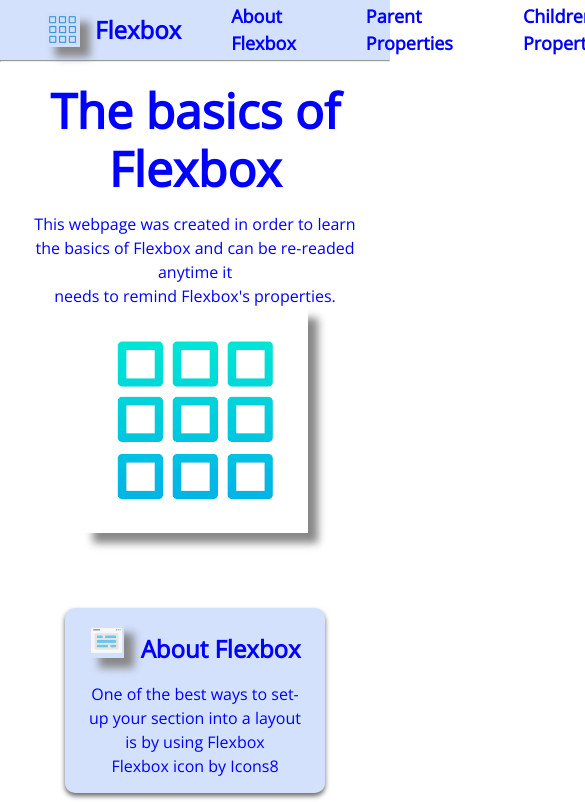
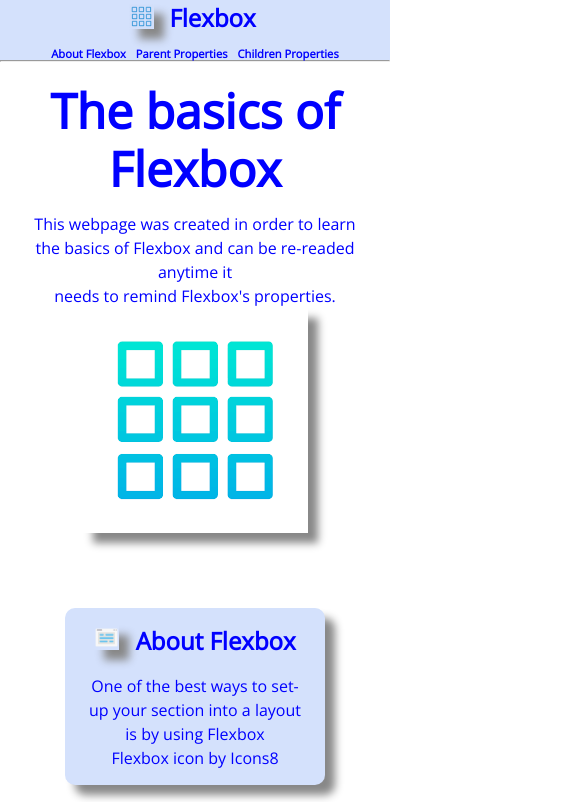
Before and after one commit to clasibo/Flexbox-and-CSS-Grid, a plain HTML site: page Flex_LayOut/flex_index.html in a window 390 px wide. Shown: the top 802 px of the page, 585 px wide, since content can reach past the window. Drawn offline with nearby package versions, Linux system fonts and the light colour scheme.

Commit message:
Update flex_style.css

```diff
--- a/Flex_LayOut/flex_style.css
+++ b/Flex_LayOut/flex_style.css
@@ -33,7 +33,7 @@ ul {
 
 
 .container {
-  max-width: 1500px;
+  max-width: 1400px;
   margin: 0 auto;
   padding: 0 30px;
 }
@@ -66,19 +66,22 @@ ul {
 }
 .box a:hover {
 	color: darkblue;
+
 }
+
 .navbar .container {
   display: flex;
   justify-content: space-between;
   align-items: center;
   height: 100%;
   background:#d4e1fc;
+}
 
-}
 .navbar ul,
 .navbar .firstlogo {
   display: flex;
 }
+
 .navbar ul li
  {
   margin-left: 50px;
@@ -119,8 +122,9 @@ margin-left:15px;
   color: blue;
   border-radius: 10px;
   margin: 20px 10px;
-  box-shadow: 0 3px 5px rgba(0, 0, 0, 0.6);
+
   padding: 15px 20px;
+  box-shadow: 10px 10px 8px #888888;
 }
 
 .box i {
@@ -140,13 +144,48 @@ margin-top: 200px}
     padding-top: 20px;
     text-align: center;
   }
+@media (max-width: 768px){
+  .navbar .container {
+   flex-wrap: wrap;
+   flex-direction:row;
+   align-items: start;
+   justify-content: center;
+    gap:10px;
+
+      }
+}
+
+@media (max-width: 768px){
+  .navbar ul li a{
+    font-size: 70%;
+    line-height: 0.5;
+  }  }
+  @media (max-width: 768px){
+  .navbar ul li
+   {
+    line-height: 0.7;
+    margin: 0 5px;
+  }}
+  @media (max-width: 768px){
+  .navbar .firstlogo {
+    font-size:1.5rem;
+    margin-right: 20px;
+
+  }}
 
   .boxes .container {
     display: block;
     text-align: center;
     }
   }
-
+@media (max-width: 768px){
+  .logo,
+.boxlogo > img {
+  height: 25px;
+  width: 25px;
+  margin-top:2px;
+}
+}
   button {
     border:2px solid blue;
     background: #d4e1fc;
```
